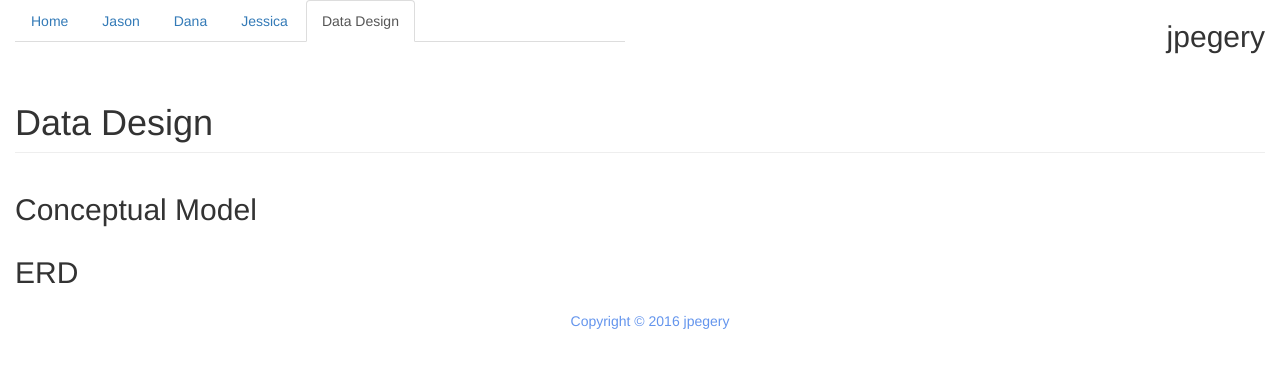
After one commit to davidmancini/jpegery, a PHP site: page /epic/data-design.php in a window 1280 px wide. The commit adds this page. Shown: the top 368 px of the page. Run offline with PHP 8.4, Linux system fonts and the light colour scheme.

Commit message:
Added data-design.php and the nav-bar links on each page.

```diff
--- /dev/null
+++ b/epic/data-design.php
@@ -0,0 +1,56 @@
+<!DOCTYPE html>
+<html lang="en">
+	<head>
+		<meta charset="UTF-8">
+		<title>Data Design</title>
+		<!--Include Bootstrap Head Tags -->
+		<?php require_once(dirname(__DIR__) . "/lib/head-tags.html"); ?>
+		<link rel="stylesheet" href="../css/epicstyles.css">
+	</head>
+	<body class="footerBody">
+		<div class="container footerContainer">
+
+			<div class="row">
+				<div class="col-md-6">
+					<!-- NAV BAR -->
+					<ul class="nav nav-tabs">
+						<li role="presentation"><a href="index.php">Home</a></li>
+						<li role="presentation"><a href="#">Jason</a></li>
+						<li role="presentation"><a href="epic-dana.php">Dana</a></li>
+						<li role="presentation"><a href="epic-jessica.php">Jessica</a></li>
+						<li role="presentation" class="active"><a href="#">Data Design</a></li>
+					</ul>
+				</div>
+				<div class="col-md-6 text-right">
+					<h2>jpegery</h2>
+				</div>
+			</div>
+
+
+			<h1 class="page-header">Data Design</h1>
+
+			<!-- CONCEPTUAL MODEL -->
+			<div class="row">
+				<div class="col-md-12">
+					<h2>Conceptual Model</h2>
+
+				</div>
+			</div>
+
+			<!-- ERD -->
+			<div class="row">
+				<div class="col-md-12">
+					<h2>ERD</h2>
+				</div>
+			</div>
+
+
+			<footer>
+				<div class="col-md-12 footer text-center">
+					Copyright © 2016 jpegery
+				</div>
+			</footer>
+
+		</div>
+	</body>
+</html>
--- a/epic/epic-dana.php
+++ b/epic/epic-dana.php
@@ -18,6 +18,7 @@
 						<li role="presentation"><a href="epic-jason.php">Jason</a></li>
 						<li role="presentation" class="active"><a href="#">Dana</a></li>
 						<li role="presentation"><a href="epic-jessica.php">Jessica</a></li>
+						<li role="presentation"><a href="data-design.php">Data Design</a></li>
 					</ul>
 				</div>
 				<div class="col-md-6 text-right">
--- a/epic/epic-jason.php
+++ b/epic/epic-jason.php
@@ -18,6 +18,7 @@
 							<li role="presentation" class="active"><a href="#">Jason</a></li>
 							<li role="presentation"><a href="epic-dana.php">Dana</a></li>
 							<li role="presentation"><a href="epic-jessica.php">Jessica</a></li>
+							<li role="presentation"><a href="data-design.php">Data Design</a></li>
 						</ul>
 					</div>
 					<div class="col-md-6 text-right">
--- a/epic/epic-jessica.php
+++ b/epic/epic-jessica.php
@@ -18,6 +18,7 @@
 						<li role="presentation"><a href="epic-jason.php">Jason</a></li>
 						<li role="presentation"><a href="epic-dana.php">Dana</a></li>
 						<li role="presentation" class="active"><a href="#">Jessica</a></li>
+						<li role="presentation"><a href="data-design.php">Data Design</a></li>
 					</ul>
 				</div>
 				<div class="col-md-6 text-right">
--- a/epic/index.php
+++ b/epic/index.php
@@ -18,6 +18,7 @@
 							<li role="presentation"><a href="#">Jason</a></li>
 							<li role="presentation"><a href="epic-dana.php">Dana</a></li>
 							<li role="presentation"><a href="epic-jessica.php">Jessica</a></li>
+							<li role="presentation"><a href="data-design.php">Data Design</a></li>
 						</ul>
 					</div>
 
```
